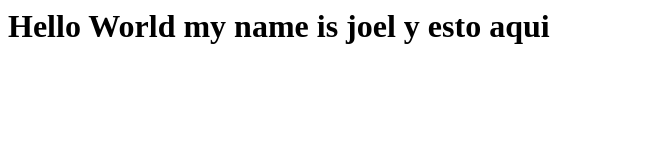
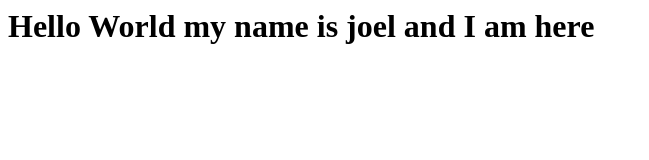
Before and after one commit to JoelSRgz/Presentation_with_githubpages, a plain HTML site: page index.html in a window 1280 px wide. Shown: the whole page, without its empty margins (0-649 px from the left). Drawn offline with Linux system fonts and the light colour scheme.

Commit message:
Arreglo del html

```diff
--- a/index.html
+++ b/index.html
@@ -1 +1 @@
-<h1>Hello World my name is joel y esto aqui</h1>
+<h1>Hello World my name is joel and I am here</h1>
```
